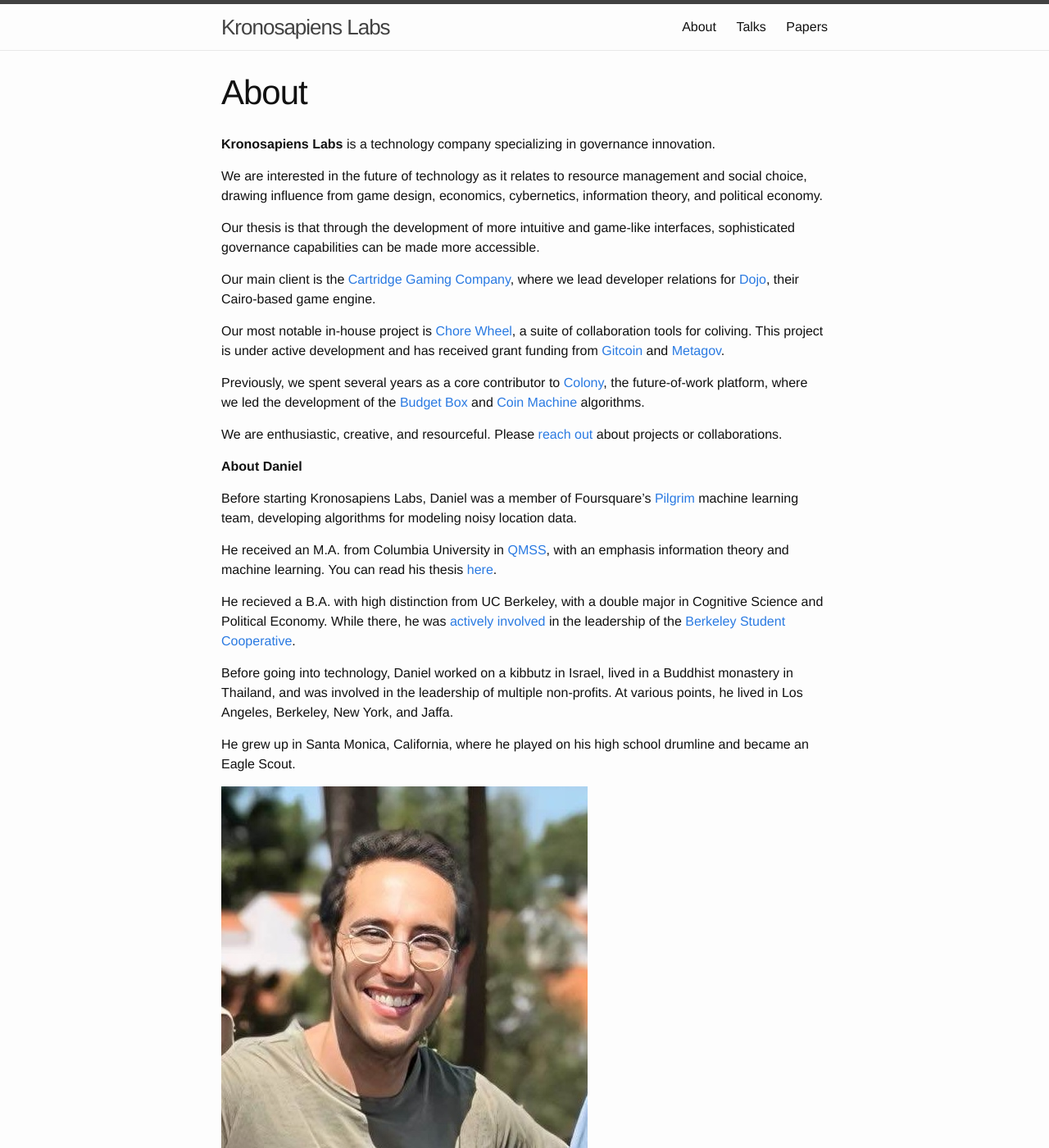
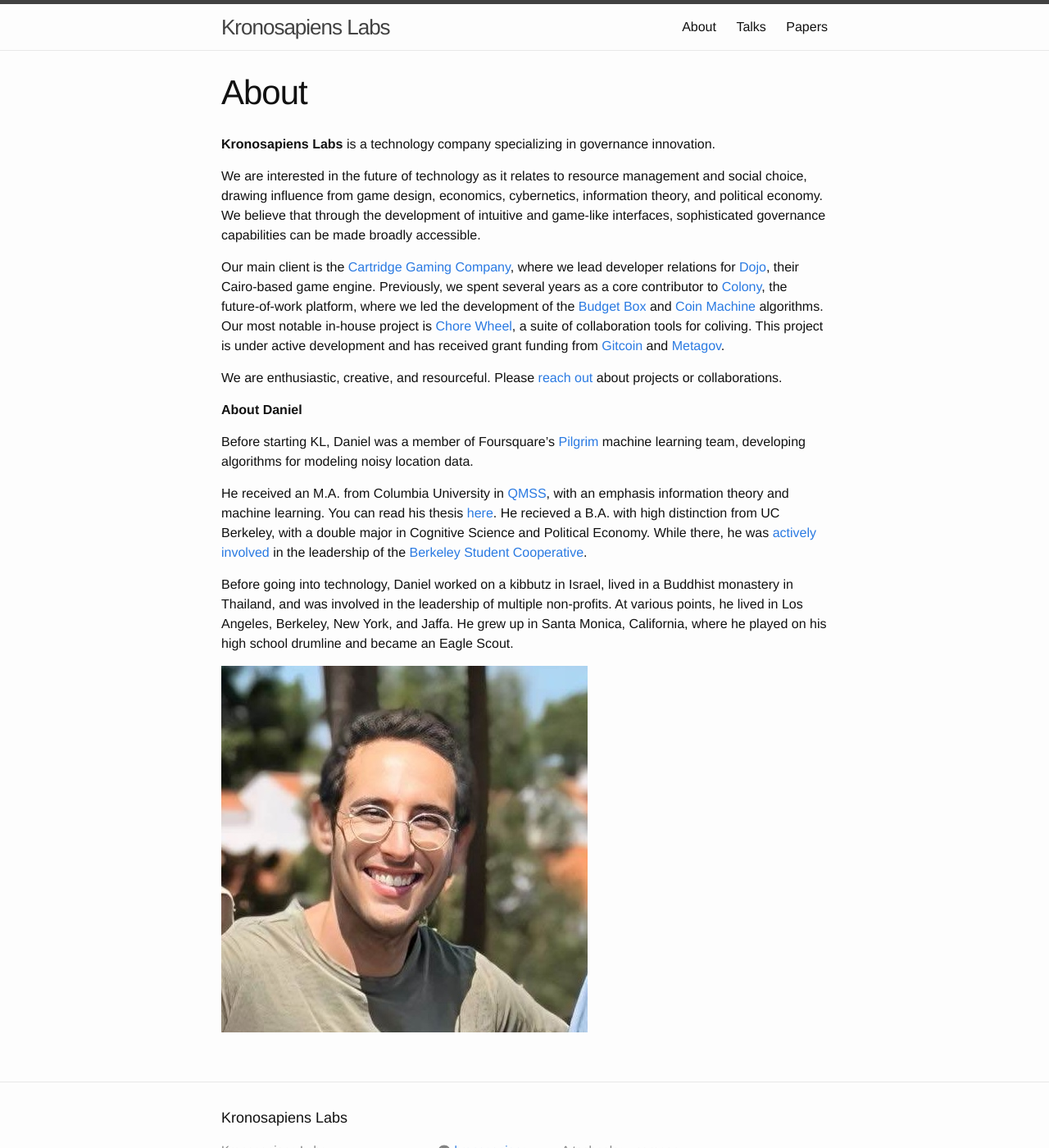
Before and after one commit to kronosapiens/kronosapiens.github.io, a Jekyll site: the page built from about.md, in a window 1280 px wide and 1400 px high. Shown: the whole window at 82% size. Built offline with Jekyll 4.4.1, drawn with Linux system fonts in a browser that asks for light colours.

Commit message:
fix: update about.md

```diff
--- a/about.md
+++ b/about.md
@@ -7,27 +7,23 @@
 **Kronosapiens Labs** is a technology company specializing in governance innovation.
 
 We are interested in the future of technology as it relates to resource management and social choice, drawing influence from game design, economics, cybernetics, information theory, and political economy.
-
-Our thesis is that through the development of more intuitive and game-like interfaces, sophisticated governance capabilities can be made more accessible.
+We believe that through the development of intuitive and game-like interfaces, sophisticated governance capabilities can be made broadly accessible.
 
 Our main client is the [Cartridge Gaming Company](https://cartridge.gg/), where we lead developer relations for [Dojo](https://dojoengine.org/), their Cairo-based game engine.
-
+Previously, we spent several years as a core contributor to [Colony](https://colony.io/), the future-of-work platform, where we led the development of the [Budget Box]({{site.baseurl}}/papers/budgetbox.pdf) and [Coin Machine](https://blog.colony.io/introducing-coin-machine/) algorithms.
 Our most notable in-house project is [Chore Wheel](https://zaratan.world/chorewheel), a suite of collaboration tools for coliving. This project is under active development and has received grant funding from [Gitcoin](https://www.gitcoin.co/) and [Metagov](https://metagov.org/).
 
-Previously, we spent several years as a core contributor to [Colony](https://colony.io/), the future-of-work platform, where we led the development of the [Budget Box]({{site.baseurl}}/papers/budgetbox.pdf) and [Coin Machine](https://blog.colony.io/introducing-coin-machine/) algorithms.
 
 We are enthusiastic, creative, and resourceful. Please [reach out](mailto:kronovet@gmail.com) about projects or collaborations.
 
 **About Daniel**
 
-Before starting Kronosapiens Labs, Daniel was a member of Foursquare's [Pilgrim](https://enterprise.foursquare.com/developers/pilgrim) machine learning team, developing algorithms for modeling noisy location data.
+Before starting KL, Daniel was a member of Foursquare's [Pilgrim](https://enterprise.foursquare.com/developers/pilgrim) machine learning team, developing algorithms for modeling noisy location data.
 
 He received an M.A. from Columbia University in [QMSS](http://www.qmss.columbia.edu/), with an emphasis information theory and machine learning. You can read his thesis [here](/papers/thesis.pdf).
-
 He recieved a B.A. with high distinction from UC Berkeley, with a double major in Cognitive Science and Political Economy. While there, he was [actively involved](https://youtu.be/--B0uBXskZ0) in the leadership of the [Berkeley Student Cooperative](https://www.bsc.coop/).
 
 Before going into technology, Daniel worked on a kibbutz in Israel, lived in a Buddhist monastery in Thailand, and was involved in the leadership of multiple non-profits. At various points, he lived in Los Angeles, Berkeley, New York, and Jaffa.
-
 He grew up in Santa Monica, California, where he played on his high school drumline and became an Eagle Scout.
 
 ![Daniel Kronovet]({{site.baseurl}}/public/daniel.jpg)
```
